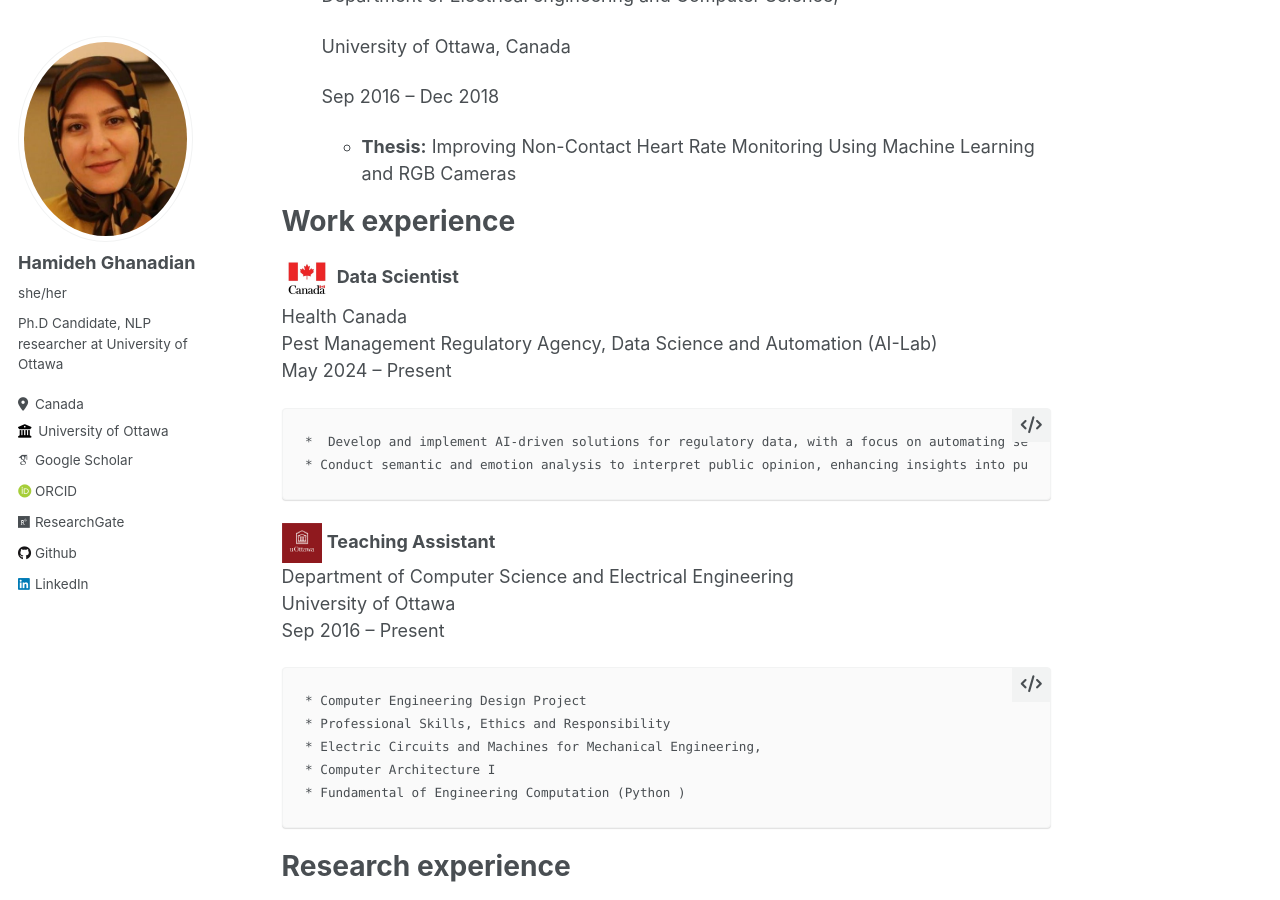
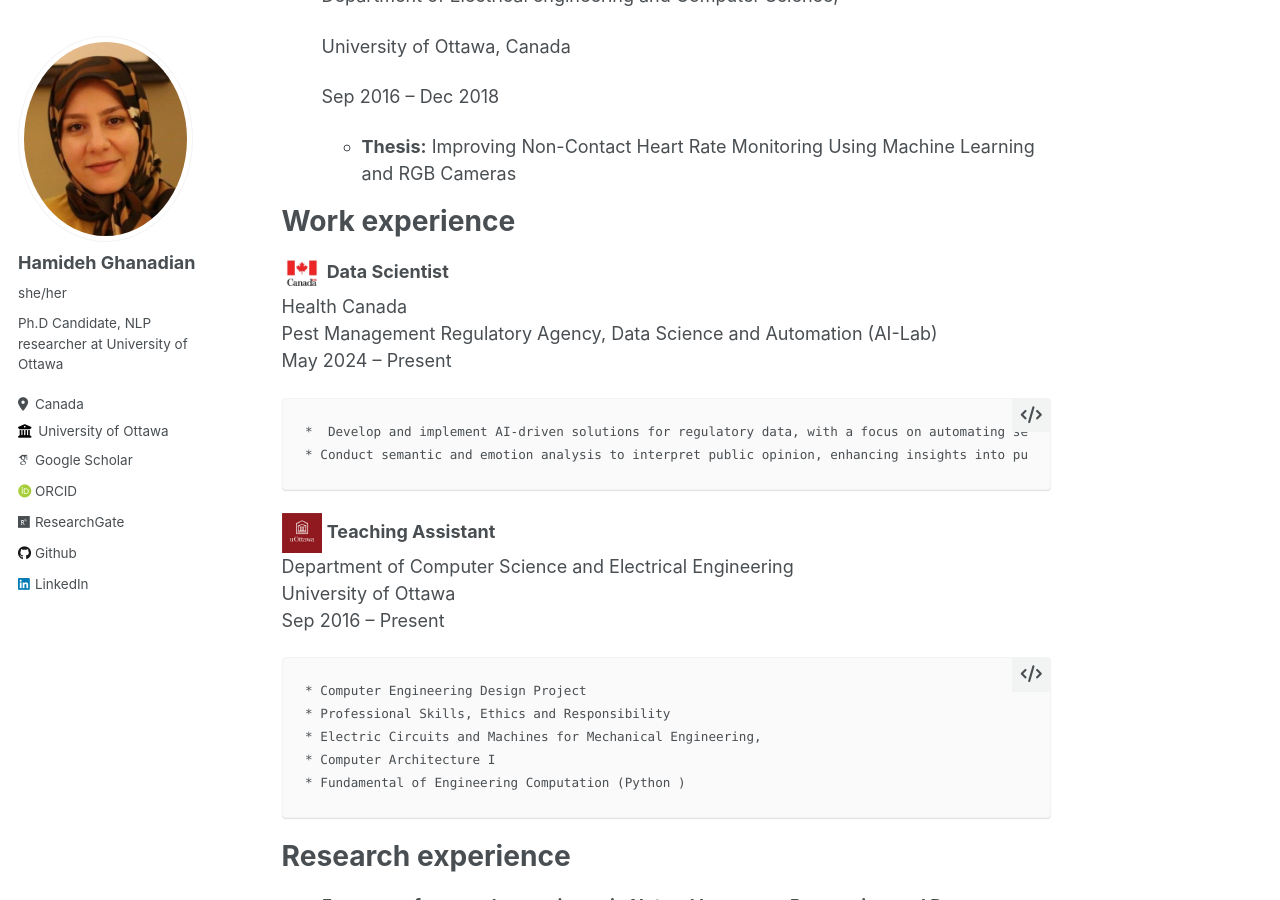
Before and after one commit to Hamideh-ghanadian/Hamideh-Ghanadian.github.io, a Jekyll site: the page built from _pages/cv.md, in a window 1280 px wide and 900 px high, scrolled down 498 px. Built offline with Jekyll 4.4.1, drawn with Linux system fonts in a browser that asks for light colours; some web fonts are replaced.

Commit message:
Update cv.md

```diff
--- a/_pages/cv.md
+++ b/_pages/cv.md
@@ -29,7 +29,7 @@ Focused on interpretability in NLP, leveraging LLMs for social media data analys
 
 Work experience
 ======
-<img src="https://github.com/Hamideh-ghanadian/Hamideh-Ghanadian.github.io/blob/main/images/Government-of-Canada-Logo-836x418-1.jpg?raw=true" alt="Logo" width="50" height="30"> **Data Scientist**<br>
+  <img src="https://github.com/Hamideh-ghanadian/Hamideh-Ghanadian.github.io/blob/main/images/canada.jpg?raw=true" alt="Logo" width="40" height="40"> **Data Scientist**<br>
     Health Canada<br>
     Pest Management Regulatory Agency, Data Science and Automation (AI-Lab)<br>
     May 2024 – Present<br>
```
